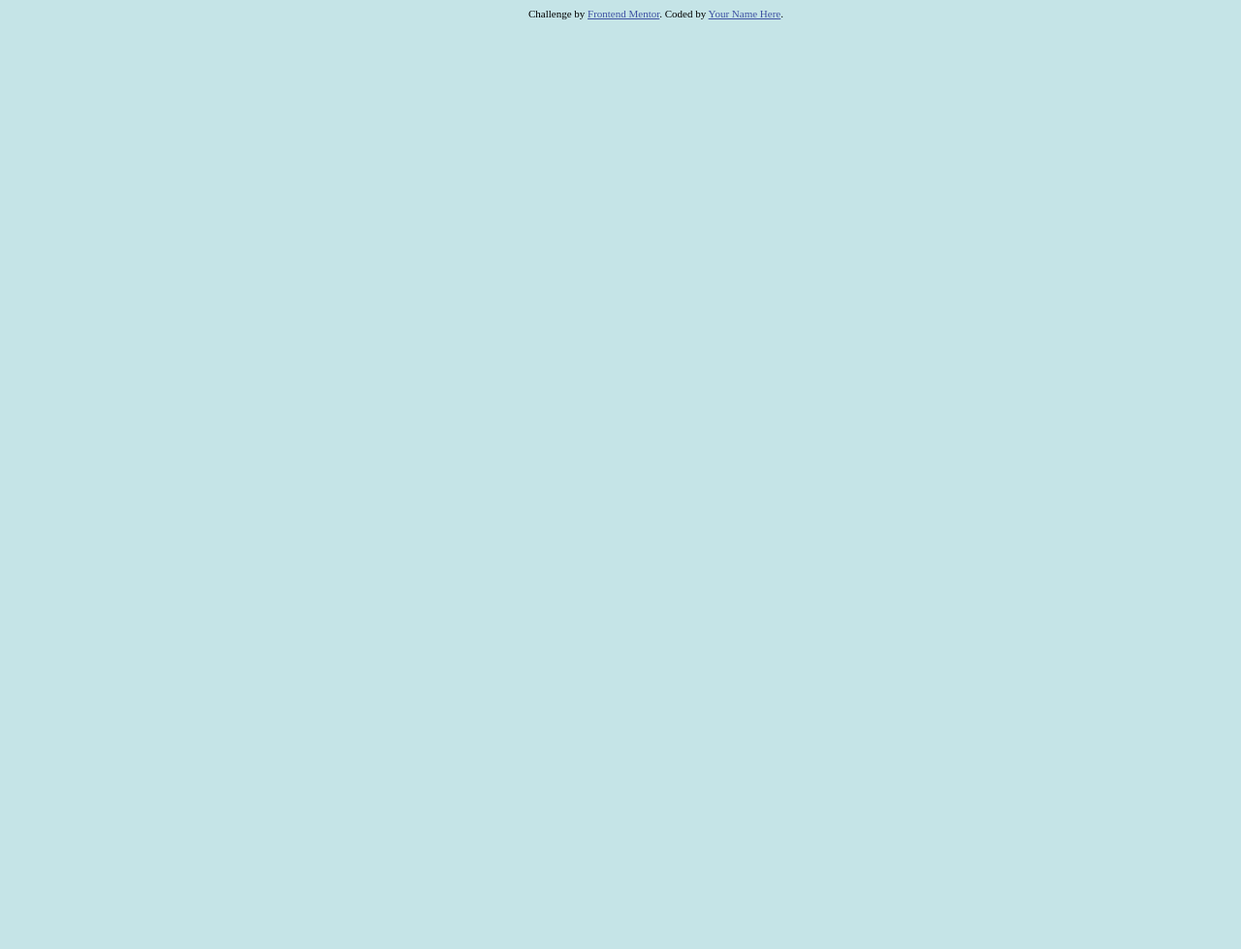
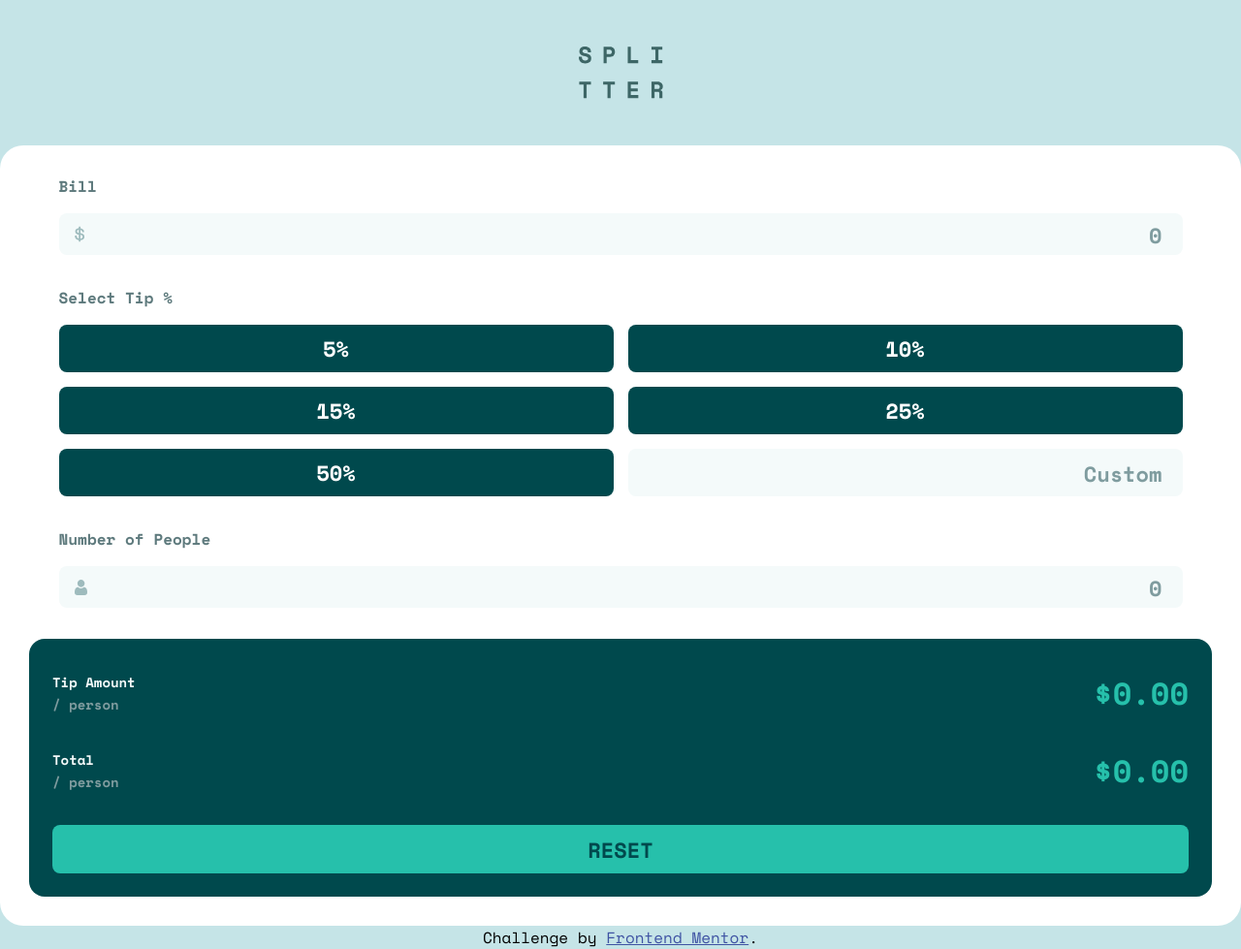
Before and after one commit to tobomuto/tip-calculator-app-main, a website: page index.html in a window 1280 px wide. Shown: the whole page at 97% size. Before the commit the page ends 800 px from the top, so only its background shows below. Drawn offline with nearby package versions, Linux system fonts and the light colour scheme.

Commit message:
integration complete

```diff
--- a/index.html
+++ b/index.html
@@ -18,12 +18,90 @@
   </style>
 </head>
 <body>
+  <img
+    class="logo"
+    src="./images/logo.svg"
+    alt="splitter logo"
+  >
 
+  <div class="calculator">
+    <div class="calculate">
 
+      <section>
+        <h4>Bill</h4>
+        <div class="input--wrap">
+          <img
+            src="images/icon-dollar.svg"
+            alt=""
+            class="bill__img"
+          />
+          <input type="text" placeholder="0">
+        </div>
+      </section>
+
+      <section>
+        <h4>Select Tip %</h4>
+          <div class="buttons">
+            <div class="button">
+              <input id="5%" type="checkbox">
+              <label for="5%"l>5%</label>
+            </div>
+            <div class="button">
+              <input id="10%" type="checkbox">
+              <label for="10%">10%</label>
+            </div>
+            <div class="button">
+              <input id="15%" type="checkbox">
+              <label for="15%">15%</label>
+            </div>
+            <div class="button">
+              <input id="25%" type="checkbox">
+              <label for="25%">25%</label>
+            </div>
+            <div class="button">
+              <input id="50%" type="checkbox">
+              <label for="50%">50%</label>
+            </div>
+            <div class="input--custom">
+              <input type="text" placeholder="Custom">
+            </div>
+          </div>
+      </section>
+
+      <div class="number-of-people">
+        <h4>Number of People</h4>
+        <div class="input--wrap">
+          <img
+            src="images/icon-person.svg"
+            alt=""
+            class="person__img"
+          />
+          <input type="text" placeholder="0">
+        </div>
+      </div>
+
+    </div>
+    <div class="results">
+      <div class="results-wrapper">
+        <div>
+          <p>Tip Amount</p>
+          <span>/ person</span>
+        </div>
+        <span class="result">$0.00</span>
+      </div>
+      <div class="results-wrapper">
+        <div>
+          <p>Total</p>
+          <span>/ person</span>
+        </div>
+        <span class="result">$0.00</span>
+      </div>
+      <button>RESET</button>
+    </div>
+  </div>
 
   <div class="footer">
     Challenge by <a href="https://www.frontendmentor.io?ref=challenge" target="_blank">Frontend Mentor</a>.
-    Coded by <a href="#">Your Name Here</a>.
   </div>
 </body>
 </html>
--- a/styles.sass
+++ b/styles.sass
@@ -4,14 +4,164 @@ $lightColor: hsl(189, 41%, 97%)
 $darkColor: hsl(183, 100%, 15%)
 $darkColor2: hsl(186, 14%, 43%)
 $darkColor3: hsl(184, 14%, 56%)
+$font: 'Space Mono', monospace
+body
+  display: flex
+  flex-direction: column
 
+  align-items: center
 
-body
-  width: 100vh
+  height: 100vh
+  padding: 0
+  margin: 0
+  font-family: $font
+
   background-color: $backgroundColor
+  .logo
+    margin: 3rem 0
+  .calculator
+    display: flex
+    flex-direction: column
+    background-color: white
+    border-radius: 24px
+    padding: 30px
+    box-sizing: border-box
+    width: 100%
+    justify-content: center
+    .calculate
+      display: flex
+      flex-direction: column
+      width: 95%
+      align-self: center
+      margin-bottom: 2rem
+      section
+        margin-bottom: 2rem
+      h4
+        color: $darkColor2
+        margin: 0
+        margin-bottom: 1rem
+      .input--wrap
+        position: relative
+        display: flex
+        align-items: center
+        width: 100%
+        background-color: $lightColor
+        border-radius: 8px
+        box-sizing: border-box
+        padding: 0.5rem 1rem
+        input
+          border: none
+          width: 100%
+          height: 25px
+          background-color: transparent
+          text-align: right
+          &:focus ::placeholder
+            display: none
+          &:focus
+            outline: none
+            color: $darkColor
+            font-family: $font
+            font-weight: bold
+            font-size: 22px
+          &::placeholder
+            color: $darkColor3
+            font-family: $font
+            font-weight: bold
+            font-size: 22px
+            position: absolute
+            top: 50%
+            right: 5px
+            transform: translateY(-50%)
+
+      .buttons
+        width: 100%
+        display: grid
+        grid-template-columns: 1fr 1fr
+        grid-gap: 15px
+        input[type=checkbox]
+          display: none
+        .input--custom
+          position: relative
+          display: flex
+          align-items: center
+          padding: 0 1rem
+          background-color: $lightColor
+          box-sizing: border-box
+          border-radius: 8px
+          input
+            border: none
+            width: 100%
+            height: 25px
+            background-color: transparent
+            text-align: right
+            &:focus
+              outline: none
+              color: $darkColor
+              font-family: $font
+              font-weight: bold
+              font-size: 22px
+            &::placeholder
+              color: $darkColor3
+              font-family: $font
+              font-weight: bold
+              font-size: 22px
+              position: absolute
+              top: 50%
+              right: 5px
+              transform: translateY(-50%)
+        .button
+          display: flex
+          align-items: center
+          justify-content: center
+          label
+            text-align: center
+            width: 100%
+            background-color: $darkColor
+            border-radius: 8px
+            font-family: $font
+            font-size: 22px
+            font-weight: 700
+            color: white
+            padding: 0.5rem 0
+        input:checked~label
+          background-color: $primaryColor
+          color: $darkColor
+    .results
+      box-sizing: border-box
+      padding: 2rem 1.5rem 1.5rem 1.5rem
+      background-color: $darkColor
+      border-radius: 16px
+      .results-wrapper
+        display: flex
+        align-items: center
+        justify-content: space-between
+        margin-bottom: 2rem
+        p
+          margin: 0
+          color: $lightColor
+          font-weight: bold
+          font-size: 14px
+        span
+          color: $darkColor3
+          font-weight: bold
+          font-size: 14px
+        span.result
+          font-size: 32px
+          color: $primaryColor
+      button
+        width: 100%
+        height: 50px
+        border-radius: 8px
+        border: none
+        background-color: $primaryColor
+        color: $darkColor
+        font-family: $font
+        font-weight: bold
+        font-size: 22px
+
 .footer
-  font-size: 11px
-  text-align: right
+  font: 11px
+  text-align: center
   a
     color: hsl(228, 45%, 44%)
 
```
Also changed, not shown: dist/stylesheets/styles.css, images/favicon-32x32.png (added), images/icon-dollar.svg (added), images/icon-person.svg (added), images/logo.svg (added).
